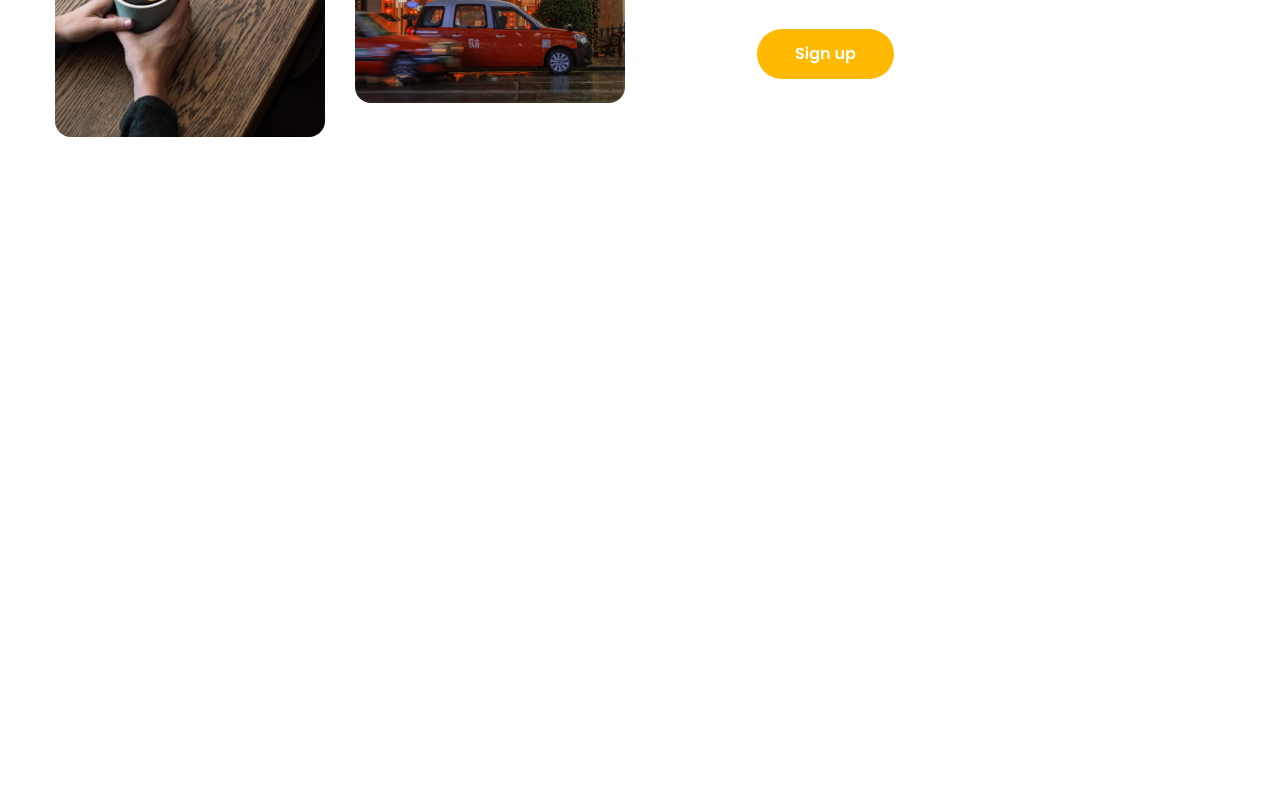
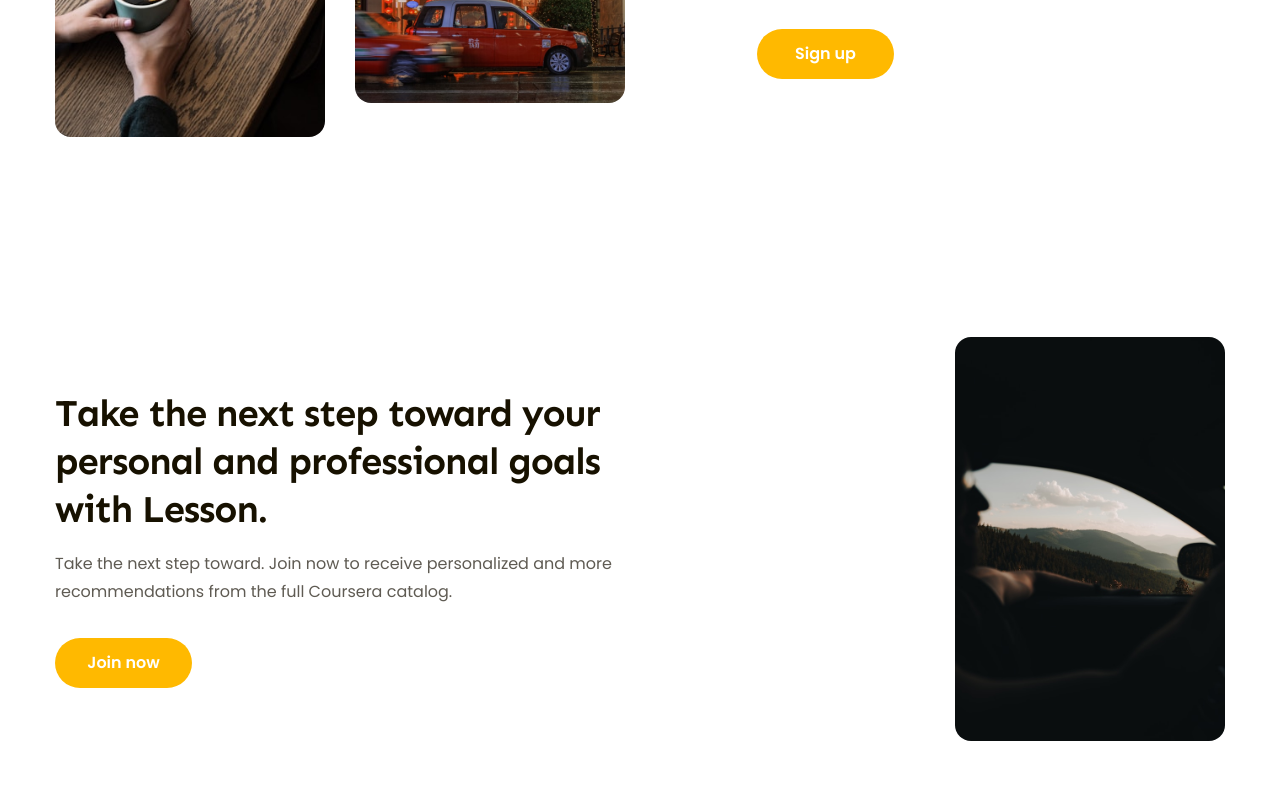
Before and after one commit to PhongTranE/f8-project-02, a plain HTML site: page index.html in a window 1280 px wide. Shown: the part 2832-3641 px from the top of the page. Drawn offline with Linux system fonts and the light colour scheme.

Commit message:
Làm phần Features #2

```diff
--- a/assets/css/style.css
+++ b/assets/css/style.css
@@ -536,5 +536,20 @@ a {
   min-width: 137px;
   color: #fff;
   background-color: var(--primary-color);
+}
+.features-2nd{
+  margin-top: 70px;
+}
+.features-2nd .body{
+  flex-direction: row-reverse;
+}
 
+.features-2nd .content{
+  width: 49%;
 }
+
+.features-2nd .image img{
+  width: 470px;
+  height: 440px;
+}
+}
--- a/index.html
+++ b/index.html
@@ -370,7 +370,7 @@
           </div>
         </div>
       </div>
-      <!-- Features-->
+      <!-- Features 1-->
       <div class="features">
         <div class="main-content">
           <div class="body">
@@ -387,6 +387,21 @@
           </div>
         </div>
       </div>
+      <!-- Features 2-->
+      <div class="features features-2nd">
+        <div class="main-content">
+          <div class="body">
+            <div class="images">
+              <img src="./assets/img/feature-3.jpg" alt="Learner outcomes through our awesome platform">
+            </div>
+            <div class="content">
+              <h2 class="heading lv2">Take the next step toward your personal and professional goals with Lesson.</h2>
+              <p class="desc">Take the next step toward. Join now to receive personalized  and more recommendations from the full Coursera catalog.</p>
+              <a href="#!" class="btn cta-btn">Join now</a>
+            </div>
+          </div>
+        </div>
+      </div>
     </main>
   </body>
 </html>
```
Also changed, not shown: assets/img/feature-3.jpg (added).
